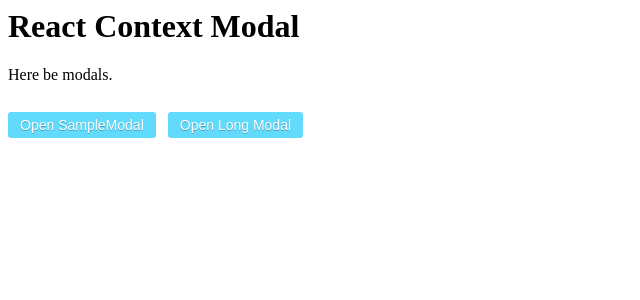
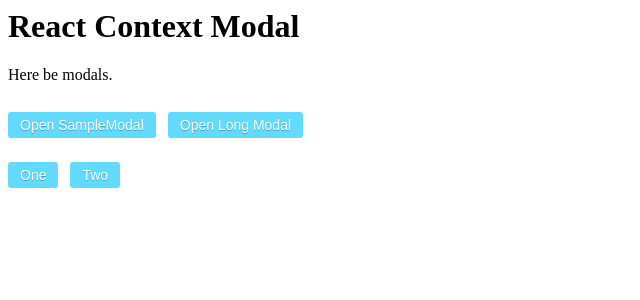
Before and after one commit to mjcampagna/react-context-modal, a React (Vite) app: page / in a window 1280 px wide. Shown: the top 300 px of the page, without its empty margins (0-640 px from the left). Built offline with nearby package versions, Linux system fonts and the light colour scheme.

Commit message:
Allow content prop to accept a function

```diff
--- a/src/App.js
+++ b/src/App.js
@@ -7,6 +7,16 @@ export default () => {
   const [name, setName] = useState(null)
   const handleName = (data) => {
     setName(data.name)
+  }
+
+  const openModal = (modalName) => {
+    switch (modalName) {
+      case 'one':
+        return (<p>This is Modal One.</p>)
+      case 'two':
+        return (<p>This is Modal Two.</p>)
+      default: null
+    }
   }
 
   return (
@@ -28,6 +38,11 @@ export default () => {
         Open Long Modal
       </ModalButton>
 
+      <div>
+        <ModalButton content={() => openModal('one')} style={{ marginRight: 12 }}>One</ModalButton>
+        <ModalButton content={() => openModal('two')}>Two</ModalButton>
+      </div>
+
     </ModalProvider>
   )
 }
--- a/src/Modal/index.js
+++ b/src/Modal/index.js
@@ -100,19 +100,21 @@ const Modal = ({ children, ...props }) => {
 	)
 }
 
-const ModalButton = ({ children, content, element = 'button', style }) => {
+const ModalButton = ({ children, className, content, element = 'button', style }) => {
 	const { openModal } = useContext(ModalContext)
 	const Button = element
 	const handleClick = (e) => {
 		e.preventDefault()
-		if (content.props.beforeOpen) {
+		if (content.props && content.props.beforeOpen) {
 			content.props.beforeOpen()
 		}
 		openModal(content)
 	}
   return (
     <Button
-			className="component-modal-button--open"
+			className={
+				['component-modal-button--open', className].filter(el => el != null).join(' ')
+			}
 			onClick={handleClick}
 			style={{ ...style }}
     >
@@ -126,7 +128,13 @@ const ModalContext = createContext()
 const ModalProvider = ({ children }) => {
 	const [modals, setModals] = useState([])
 	const createRandomId = () => '_' + Math.random().toString(36).substr(2, 9)
-	const openModal = nextModal => setModals([...modals, [createRandomId(), nextModal]])
+	const openModal = nextModal => {
+		if (typeof nextModal === 'function') {
+			setModals([...modals, [createRandomId(), nextModal()]])
+		} else {
+			setModals([...modals, [createRandomId(), nextModal]])
+		}
+	}
 	const closeModal = () => setModals([...modals.slice(0, -1)])
 
 	return (
```
